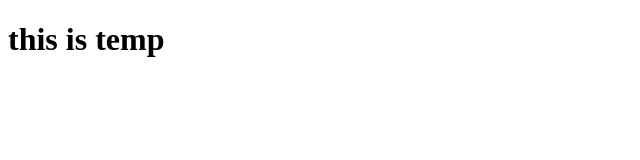
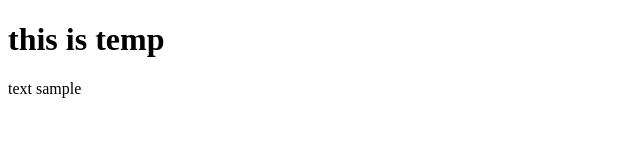
Before and after one commit to iamvsc04/gitdemo1, a plain HTML site: page index.html in a window 1280 px wide. Shown: the full height of the page, 0-640 px from the left. Drawn offline with Linux system fonts and the light colour scheme.

Commit message:
Update text

```diff
--- a/index.html
+++ b/index.html
@@ -7,5 +7,6 @@
 </head>
 <body>
     <h1> this is temp</h1>
+    <p>text sample</p>
 </body>
 </html>
```
